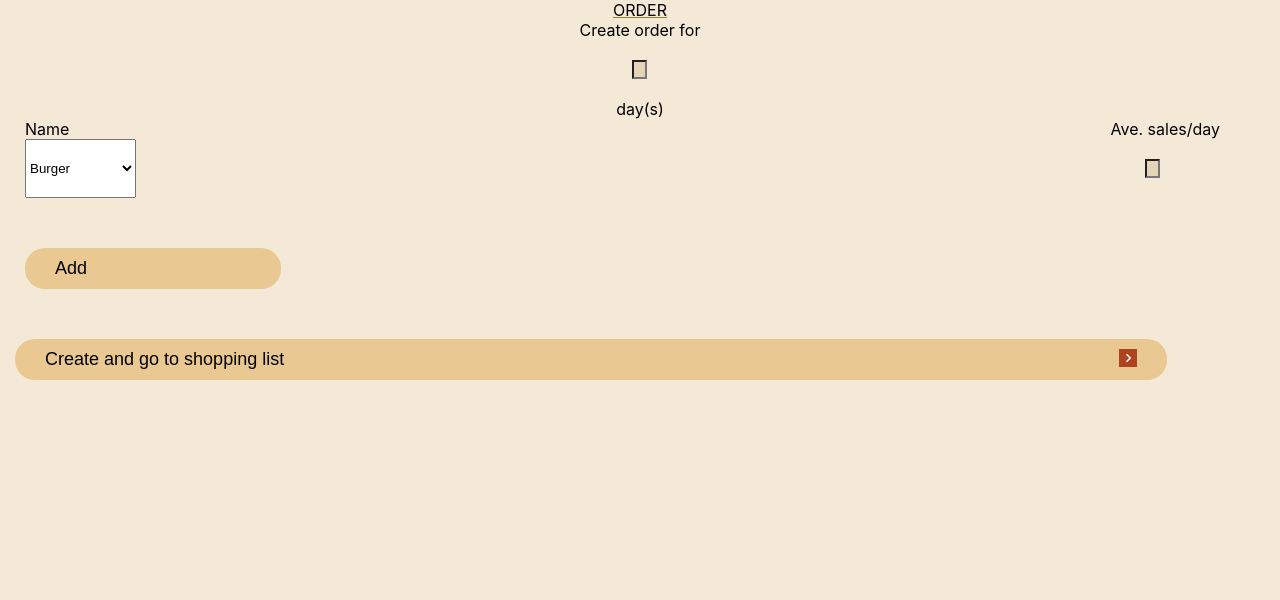
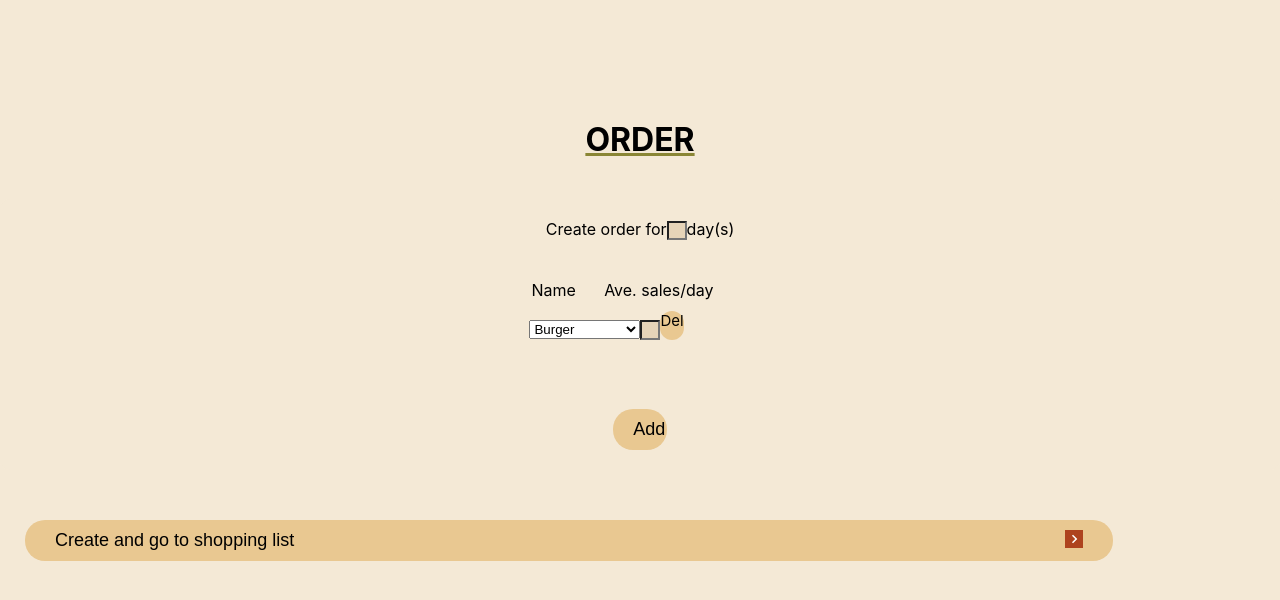
Before and after one commit to Senu14/Order-app, a React (Create React App) app in the folder frontend/: page /CreateOrderPage in a window 1280 px wide. Shown: the top 600 px of the page. Built offline with nearby package versions, Linux system fonts and the light colour scheme.

Commit message:
adddeletepage

```diff
--- a/frontend/src/App.js
+++ b/frontend/src/App.js
@@ -7,6 +7,7 @@ import ProfilePage from './pages/ProfilePage/ProfilePage';
 import HomePage from './pages/HomePage/HomePage';
 import ShoppingListPage from './pages/ShoppingListPage/ShoppingListPage';
 import CreateOrderPage from './pages/CreateOrderPage/CreateOrderPage';
+import AddMenuPage from './pages/AddMenuPage/AddmenuPage';
 function App() {
   return (
     <>
@@ -17,6 +18,7 @@ function App() {
     <Route path="/HomePage" element={<HomePage />} />
     <Route path="/CreateOrderPage" element={<CreateOrderPage />} />
      <Route path="/ShoppingListPage" element={<ShoppingListPage />} />
+     <Route path="/AddMenuPage" element={<AddMenuPage />} />
     </Routes>
 
     </>
--- a/frontend/src/pages/CreateOrderPage/CreateOrderPage.js
+++ b/frontend/src/pages/CreateOrderPage/CreateOrderPage.js
@@ -8,49 +8,70 @@ import { BiChevronRight} from "react-icons/bi";
 
 
 const CreateOrderPage = () => {
+
+
+const [inputList, setinputList] = useState([{item:'', amount:''}]);
+
+
+const handleinputchange = (e,index) => {
+const {name, value} = e.target;
+const list = [...inputList];
+list[index][name] = value;
+setinputList(list);
+}
+const handleDeleteIngredient = (i) => {
+  console.log("deleting")
+  const newIngredients = [...inputList];
+  newIngredients.splice(i, 1);
+  console.log(i, newIngredients)
+  setinputList(newIngredients);
+};
+
+
+const addMenuItem = (e) => {
+  console.log(inputList)
+  e.preventDefault()
+  setinputList([...inputList, {item:'', amount:''}]);
+}
+
     return (
         <>
-          <p className="line">ORDER</p>
+          <h1 className="line">ORDER</h1>
 
+        <form action="" onSubmit={addMenuItem}>
         <div className="days">
           <p>Create order for
-            <form action="">
-              <input className="input-create" type="number"  />
-            </form>
+              <input className="input-create1" type="number"  />
             day(s)
           </p>
         </div >
+        <div>
 
-        <div className="average">
           <div className="name-sales">
             <p>Name</p>
             <p>Ave. sales/day</p>
           </div>
 
+          {inputList.map ((ingredient, i) => (
 
-          <div className="menu-item">
-          <select>
-            <option value="Orange">Burger</option>
-            <option value="Radish">Fish and Chips</option>
+            <div key={i} className="menu-item">
+          <select className="food-select" name='item' onChange={ e => handleinputchange(e,i)}>
+            <option value="Burger">Burger</option>
+            <option value="Fish">Fish and Chips</option>
+           {/*<input   type="text" name='item' onChange={ e => handleinputchange(e,i)} /> */}
           </select>
 
-          <form action="">
-              <input className="input-create"  type="number"  />
-          </form>
+              <input className="input-create2"  type="number" name='amount' onChange={ e => handleinputchange(e,i)}/>
+              <p className="delete" onClick={() => handleDeleteIngredient(i)}>Del</p>
           </div>
+          ))}
           <div>
           <button className="add">Add</button>
           </div>
         </div>
+          </form>
 
-        {/*<div className="quantity">
-          <p>You will create order for:</p>
-          <p></p>
-          <p></p>
-          <p></p>
-          <p></p>
 
-    </div>*/}
 
         <div>
           <button className="button-create">Create and go to shopping list
--- a/frontend/src/pages/CreateOrderPage/CreateOrderPage.scss
+++ b/frontend/src/pages/CreateOrderPage/CreateOrderPage.scss
@@ -1,76 +1,44 @@
 body {
-
+    padding-top: 120px;
     background-color: #F4E9D6 ;
 }
 
 .line{
     justify-content: center;
     text-decoration: underline;
-    text-decoration-color: #8A8635 ;
+    text-decoration-color: #8A8635;
+    margin-bottom: 40px;
+}
+.days {
+    margin-bottom: 40px;
+}
 
+.input-create1 {
+    width: 20px;
+    background-color: #E6D4B8;
 }
-.input-create {
-    width: 15px;
+.input-create2 {
+    width: 20px;
+    height: 20px;
+    margin-top: 20px;
     background-color: #E6D4B8;
 }
 
-.icon {
-    background-color: #AE431E;
-    color: white;
-    width: 18px;
-    height: 18px;
-
- };
-
-
- .button-create {
-    margin-top: 50px;
-    margin-left: 15px;
-    padding: 10px 30px;
+.delete {
+    width: 20%;
+    height: 20%;
+    text-align: center;
+    margin-top: 11px;
+    padding-bottom: 10px;
     background-color: #E9C891;
     border: none;
     border-color: #4B480A;
     color: black;
-    font-size: 18px;
+    font-size: 15px;
     border-radius: 20px;
     cursor: pointer;
     transition: background-color 0.2s ease-in-out;
-    width: 90%;
-    display: flex;
-    flex-direction: row;
-   justify-content: space-between;
-
-
-
-};
-
-
-.quantity {
-    padding-top: 1px;
-    background-color: #E6D4B8;
-    width: 80%;
-    border-radius: 10px;
 }
-.add {
-    width: 20%;
-    margin-left: 25px;
-    margin-top: 50px;
-    padding: 10px 30px;
-    background-color: #E9C891;
-    border: none;
-    border-color: #4B480A;
-    color: black;
-    font-size: 18px;
-    border-radius: 20px;
-    cursor: pointer;
-    transition: background-color 0.2s ease-in-out;
-    display: flex;
-    flex-direction: row;
-   justify-content: space-between;
-
-
-}
-
 .name-sales{
     display: flex;
     flex-direction: row;
@@ -83,11 +51,57 @@ body {
     display: flex;
     flex-direction: row;
     justify-content: space-between;
-    margin-left: 25px;
-    margin-right: 100px;
+    margin-left: 23px;
+    margin-right: 90px;
 
 }
 
-.days {
-    justify-items: center;
+.food-select {
+ margin-top: 20px;
+ margin-bottom: 20px;
 }
+
+.add {
+    width: 20%;
+    text-align: center;
+    margin-top: 50px;
+    padding: 10px 20px;
+    background-color: #E9C891;
+    border: none;
+    border-color: #4B480A;
+    color: black;
+    font-size: 18px;
+    border-radius: 20px;
+    cursor: pointer;
+    transition: background-color 0.2s ease-in-out;
+}
+
+
+
+
+.button-create {
+    margin-top: 50px;
+    margin-left: 25px;
+    padding: 10px 30px;
+    background-color: #E9C891;
+    border: none;
+    border-color: #4B480A;
+    color: black;
+    font-size: 18px;
+    border-radius: 20px;
+    cursor: pointer;
+    transition: background-color 0.2s ease-in-out;
+    width: 85%;
+    display: flex;
+    flex-direction: row;
+    justify-content: space-between;
+
+    .icon {
+        background-color: #AE431E;
+        color: white;
+        width: 18px;
+        height: 18px;
+    };
+
+
+};
```
